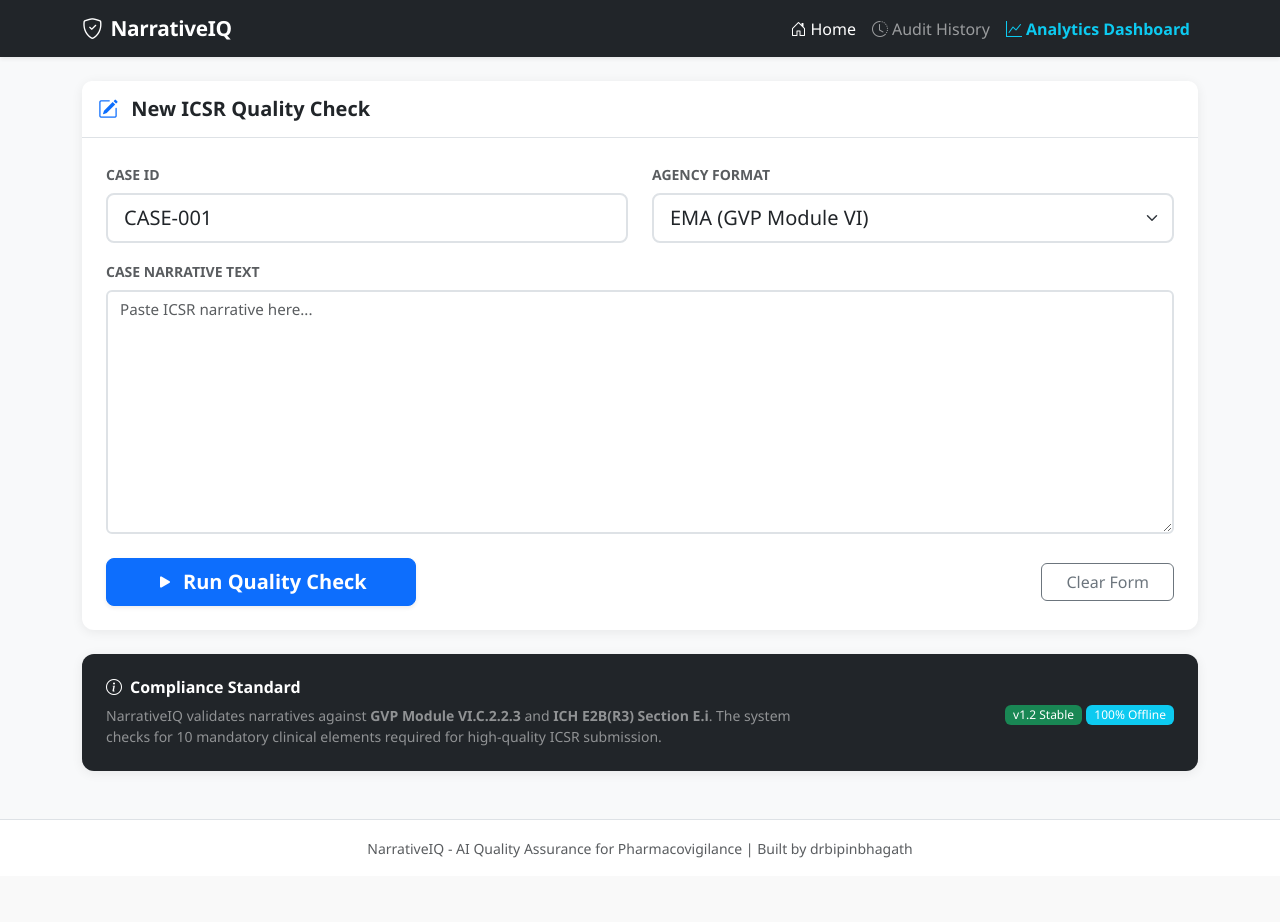
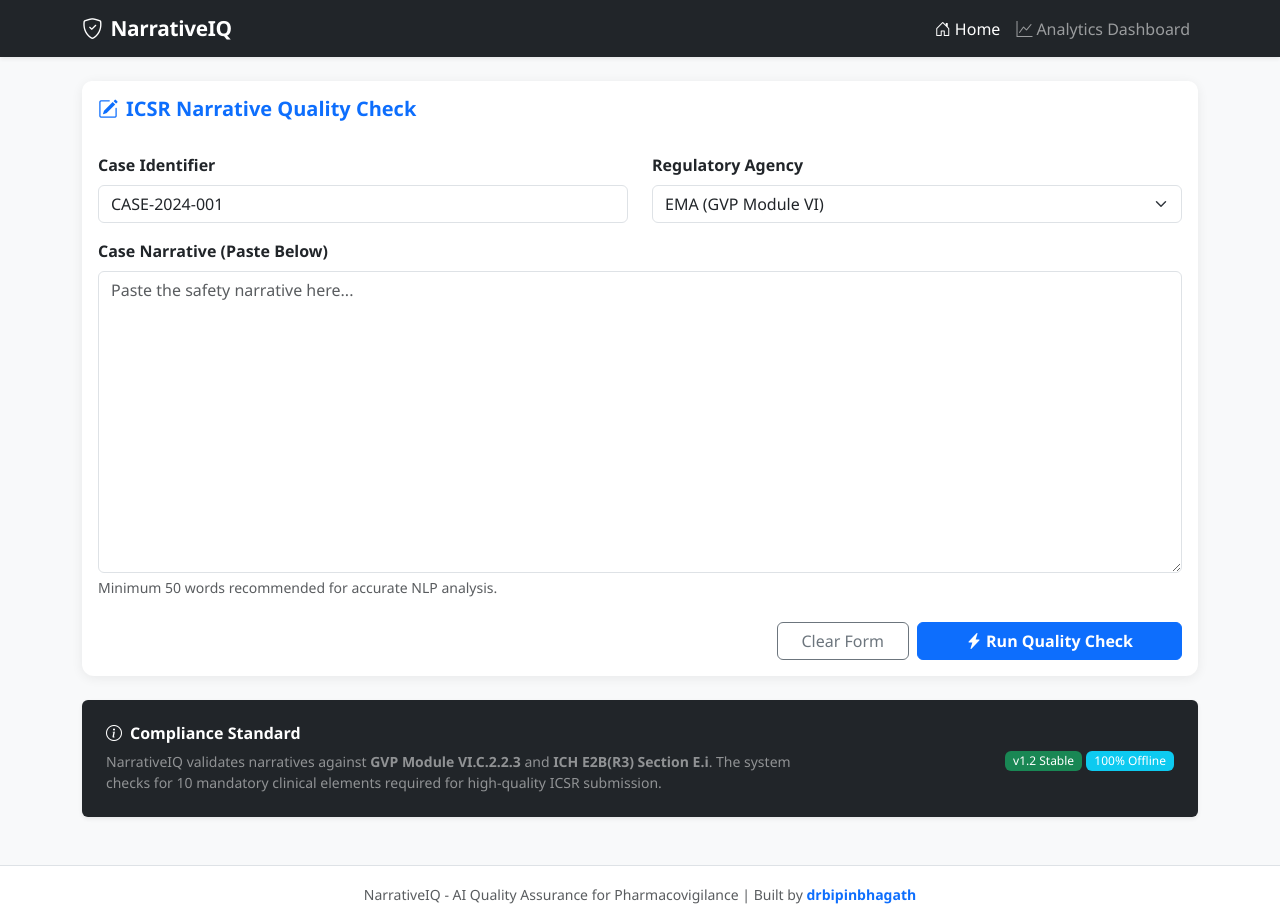
Before and after one commit to drbipinbhagath/NarrativeIQ, a Flask app: page / in a window 1280 px wide. Before the commit the page ends 858 px from the top, so only its background shows below. Run offline with Flask 3, Linux system fonts and the light colour scheme.

Commit message:
Refactor form labels and update footer link
Updated labels and placeholders for form fields, changed card header title, and modified footer to include a link.

```diff
--- a/templates/index.html
+++ b/templates/index.html
@@ -22,8 +22,7 @@
         <div class="collapse navbar-collapse" id="navbarNav">
             <ul class="navbar-nav ms-auto">
                 <li class="nav-item"><a class="nav-link active" href="/"><i class="bi bi-house-door me-1"></i>Home</a></li>
-                <li class="nav-item"><a class="nav-link" href="/history"><i class="bi bi-clock-history me-1"></i>Audit History</a></li>
-                <li class="nav-item"><a class="nav-link text-info fw-bold" href="/dashboard"><i class="bi bi-graph-up me-1"></i>Analytics Dashboard</a></li>
+                <li class="nav-item"><a class="nav-link" href="/dashboard"><i class="bi bi-graph-up me-1"></i>Analytics Dashboard</a></li>
             </ul>
         </div>
     </div>
@@ -34,39 +33,38 @@
         <!-- Checker Form -->
         <div class="col-12">
             <div class="card border-0 shadow-sm mb-4">
-                <div class="card-header bg-white py-3 border-bottom">
-                    <h5 class="mb-0 fw-bold text-dark">
-                        <i class="bi bi-pencil-square me-2 text-primary"></i>
-                        New ICSR Quality Check
+                <div class="card-header bg-white border-0 py-3">
+                    <h5 class="card-title mb-0 fw-bold text-primary">
+                        <i class="bi bi-pencil-square me-2"></i>ICSR Narrative Quality Check
                     </h5>
                 </div>
-                <div class="card-body p-4">
+                <div class="card-body">
                     <form action="/check" method="POST">
                         <div class="row mb-3">
                             <div class="col-md-6">
-                                <label class="form-label small fw-bold text-muted">CASE ID</label>
-                                <input type="text" name="case_id" class="form-control form-control-lg border-2" placeholder="CASE-001" value="CASE-001" required>
+                                <label for="case_id" class="form-label fw-bold">Case Identifier</label>
+                                <input type="text" class="form-control" id="case_id" name="case_id" value="CASE-2024-001" required>
                             </div>
                             <div class="col-md-6">
-                                <label class="form-label small fw-bold text-muted">AGENCY FORMAT</label>
-                                <select name="agency" class="form-select form-select-lg border-2">
+                                <label for="agency" class="form-label fw-bold">Regulatory Agency</label>
+                                <select class="form-select" id="agency" name="agency">
                                     <option value="EMA">EMA (GVP Module VI)</option>
                                     <option value="FDA">FDA (CFR 312.32)</option>
-                                    <option value="MHRA">MHRA (UK PV)</option>
+                                    <option value="MHRA">MHRA (UK)</option>
+                                    <option value="PMDA">PMDA (Japan)</option>
                                 </select>
                             </div>
                         </div>
                         <div class="mb-4">
-                            <label class="form-label small fw-bold text-muted">CASE NARRATIVE TEXT</label>
-                            <textarea name="narrative" class="form-control border-2 shadow-none" rows="10"
-                                placeholder="Paste ICSR narrative here..." required
-                                style="font-family: 'Segoe UI', system-ui, -apple-system, sans-serif; font-size: 0.95rem;"></textarea>
+                            <label for="narrative" class="form-label fw-bold">Case Narrative (Paste Below)</label>
+                            <textarea class="form-control" id="narrative" name="narrative" rows="12" placeholder="Paste the safety narrative here..." required></textarea>
+                            <div class="form-text text-muted">Minimum 50 words recommended for accurate NLP analysis.</div>
                         </div>
-                        <div class="d-flex justify-content-between align-items-center">
-                            <button type="submit" class="btn btn-primary btn-lg px-5 fw-bold shadow-sm">
-                                <i class="bi bi-play-fill me-2"></i>Run Quality Check
+                        <div class="d-grid gap-2 d-md-flex justify-content-md-end">
+                            <button type="reset" class="btn btn-outline-secondary px-4">Clear Form</button>
+                            <button type="submit" class="btn btn-primary px-5 fw-bold">
+                                <i class="bi bi-lightning-charge-fill me-1"></i>Run Quality Check
                             </button>
-                            <button type="reset" class="btn btn-outline-secondary px-4">Clear Form</button>
                         </div>
                     </form>
                 </div>
@@ -74,10 +72,10 @@
         </div>
     </div>
 
-    <!-- Quick Help / Compliance Guide -->
+    <!-- Info Section -->
     <div class="row mb-5">
-        <div class="col-md-12">
-            <div class="card border-0 bg-dark text-white shadow-sm p-4">
+        <div class="col-12">
+            <div class="p-4 bg-dark text-white rounded shadow-sm">
                 <div class="row align-items-center">
                     <div class="col-md-8">
                         <h6 class="fw-bold mb-2"><i class="bi bi-info-circle me-2"></i>Compliance Standard</h6>
@@ -98,7 +96,7 @@
 
 <footer class="footer mt-auto py-3 bg-white border-top">
     <div class="container text-center">
-        <span class="text-muted small">NarrativeIQ - AI Quality Assurance for Pharmacovigilance | Built by drbipinbhagath</span>
+        <span class="text-muted small">NarrativeIQ - AI Quality Assurance for Pharmacovigilance | Built by <a href="https://www.linkedin.com/in/drbipinchandrabhagath/" class="text-decoration-none text-primary fw-bold" target="_blank">drbipinbhagath</a></span>
     </div>
 </footer>
 
```
